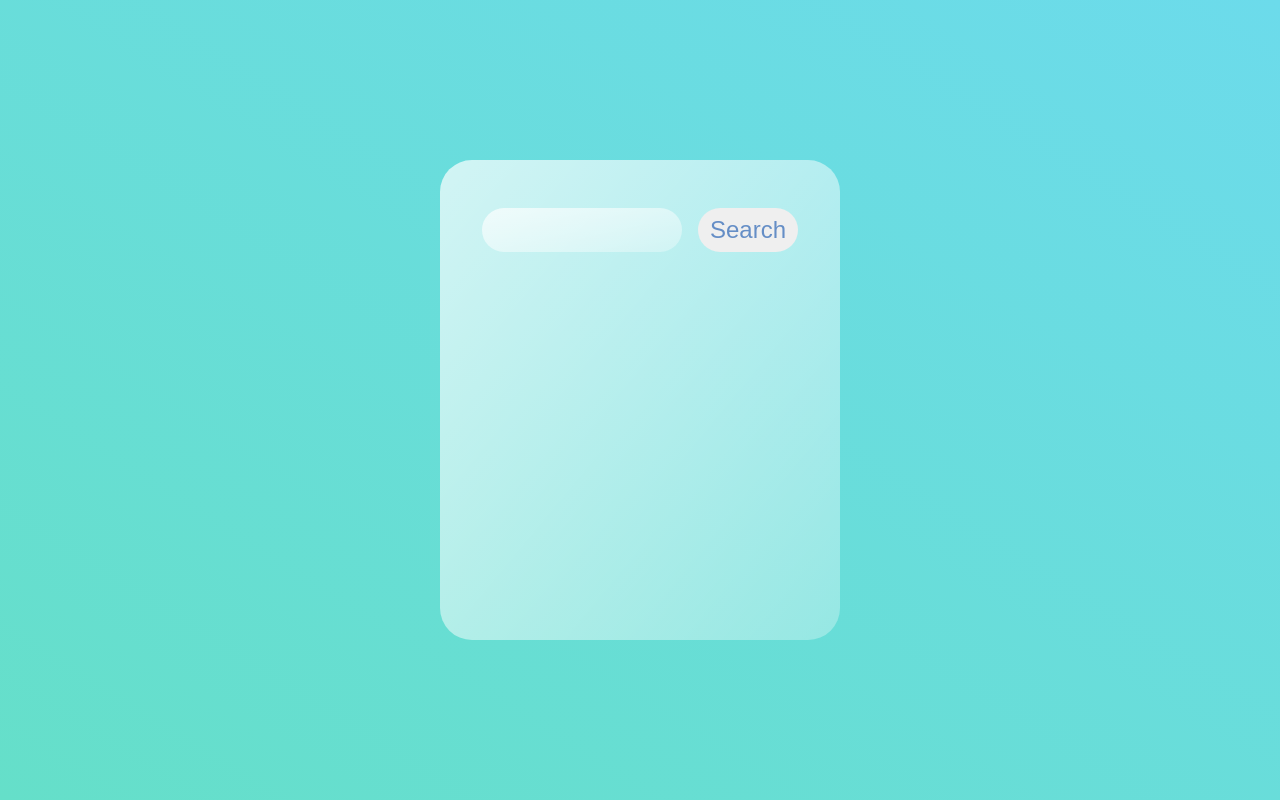
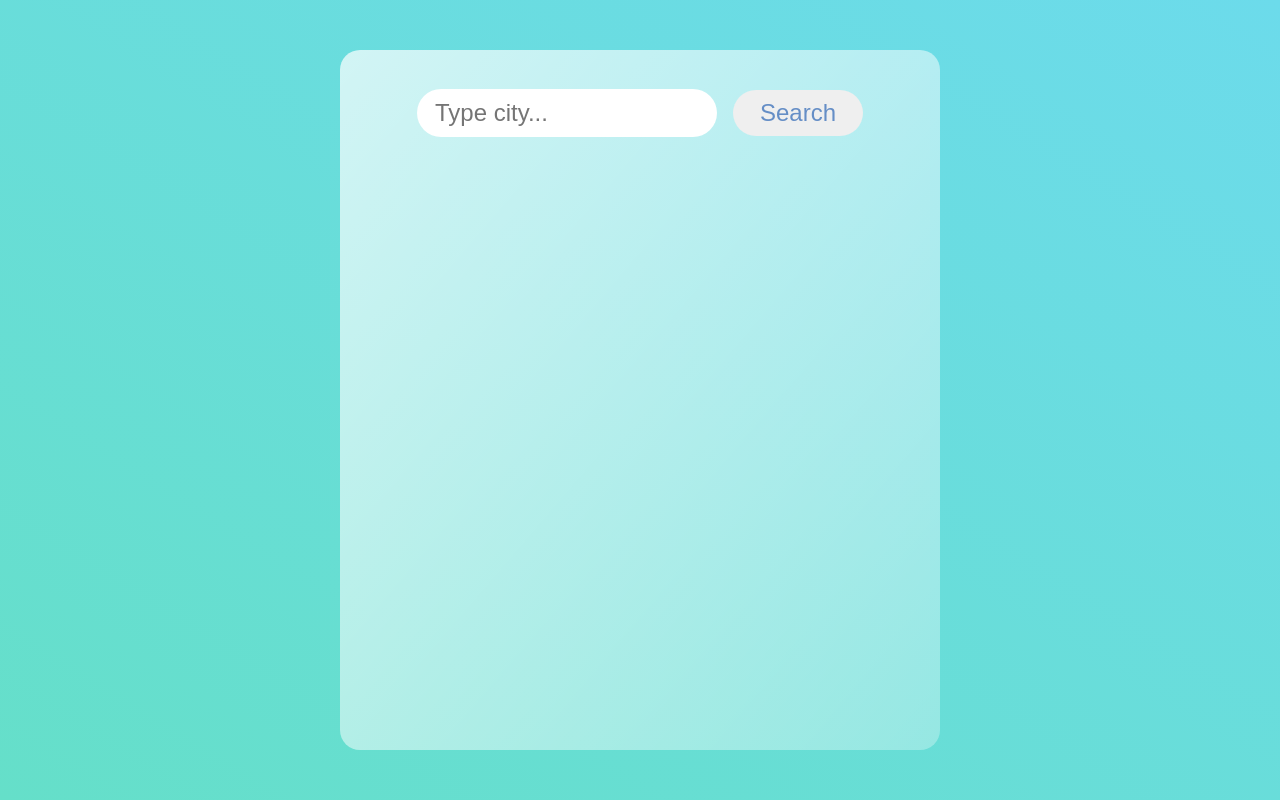
Before and after one commit to SerhiyDemchuk/weather-forecast, a React (Create React App) app: page / in a window 1280 px wide. Built offline with nearby package versions, Linux system fonts and the light colour scheme.

Commit message:
Upded css

```diff
--- a/src/App.css
+++ b/src/App.css
@@ -7,13 +7,17 @@
 }
 
 .App {
-  background: white;
-  min-height: 60vh;
-  width: 50vh;
+  min-width: 600px;
+  min-height: 700px;
   background: linear-gradient(
     to right bottom,
     rgba(255, 255, 255, 0.7),
     rgba(255, 255, 255, 0.3)
     );
-  border-radius: 2rem;
+    border-radius: 20px;
 }
+
+.App:hover {
+  box-shadow: rgba(0, 0, 0, 0.1) 0px 10px 50px;
+  transition: ease .7s all;
+}
--- a/src/components/ShowIcon/ShowIcon.js
+++ b/src/components/ShowIcon/ShowIcon.js
@@ -1,10 +1,10 @@
 import React from 'react';
+import s from './ShowIcon.module.css';
 
 const ShowIcon = ({ weather, ...props }) => {
     return (
-        <div>
-            <div className="description">{weather.description}</div>
-            <div className="main">{weather.main}</div>
+        <div className={s.iconWrap}>
+            <h2 className="description">{weather.description}</h2>
             <img src={`http://openweathermap.org/img/wn/${weather.icon}@2x.png`} alt="" />
         </div>
     )
--- /dev/null
+++ b/src/components/ShowIcon/ShowIcon.module.css
@@ -0,0 +1,14 @@
+.iconWrap {
+    display: flex;
+    text-align: center;
+    justify-content: center;
+    flex-direction: column;
+}
+
+.iconWrap img {
+    justify-content: center;
+    min-height: 150px;
+    max-height: 150px;
+    min-width: 150px;
+    max-width: 150px;
+}
--- a/src/components/ShowMain/ShowMain.js
+++ b/src/components/ShowMain/ShowMain.js
@@ -3,7 +3,7 @@ import s from './ShowMain.module.css';
 
 const ShowMain = ({main, convertTemp, ...props}) => {
     return (
-        <div style={props.hideEls}>
+        <div className={s.mainWrap} style={props.hideEls}>
             <div className={s.temp}>Temperature: {convertTemp(main, 'temp')}</div>
             <div className={s.feelsLike}>Feels like: {convertTemp(main, 'feels_like')}</div>
             <div className={s.tempMin}>Temp min: {convertTemp(main, 'temp_min')}</div>
--- a/src/components/ShowMain/ShowMain.module.css
+++ b/src/components/ShowMain/ShowMain.module.css
@@ -1,3 +1,3 @@
-.temp {
-
+.mainWrap {
+    padding: 0 0 10px 15px;
 }
--- a/src/components/WeatherDisplay/WeatherDisplay.js
+++ b/src/components/WeatherDisplay/WeatherDisplay.js
@@ -3,19 +3,26 @@ import ShowIcon from '../ShowIcon/ShowIcon';
 import ShowMain from '../ShowMain/ShowMain';
 import s from './WeatherDisplay.module.css';
 
-const WeatherDisplay = ({ sys, weather, ...props }) => {
+const WeatherDisplay = ({ sys, weather, convertTime, ...props }) => {
 
     return (
         <div style={props.hideEls}>
             <div className={s.mainInfo}>
                 <h2 className={s.name}>{props.name} {sys.country}</h2>
-            <ShowIcon weather={weather} request={props.request} />
+                <div className={s.iconTemperature}>
+                    <ShowIcon weather={weather} request={props.request} />
+                </div>
             </div>
-            <ShowMain hideEls={props.hideEls} convertTemp={props.convertTemp} main={props.main} />
-            <div className={s.visibility}>Visibility: {props.visibility}</div>
-            <div className={s.timezone}>Timezone: {props.timezone}</div>
-            <div className={s.daytime}>Daytime: {props.daytime}</div>
-            <div className={s.sun}>{sys.sunrise} {sys.sunset}</div>
+            <div className={s.info}>
+                <ShowMain hideEls={props.hideEls} convertTemp={props.convertTemp} main={props.main} />
+                <div className={s.subInfo}>
+                    <div className={s.visibility}>Visibility: {props.visibility}</div>
+                    <div className={s.timezone}>Timezone: {props.timezone}</div>
+                    <div className={s.daytime}>Daytime: {convertTime(props.daytime)}</div>
+                    <div className={s.sunR}>Sunrise: {convertTime(sys.sunrise)}</div>
+                    <div className={s.sunS}>Sunset: {convertTime(sys.sunset)}</div>
+                </div>
+            </div>
 
         </div>
     )
--- a/src/components/WeatherDisplay/WeatherDisplay.module.css
+++ b/src/components/WeatherDisplay/WeatherDisplay.module.css
@@ -5,40 +5,73 @@ h2, p {
 }
 
 .typeInfo {
-  padding-top: 3rem;
+  height: 100px;
+  padding: 50px 0 25px 0;
   display: flex;
   justify-content: center;
+  align-items: center;
 }
 
 .typeInfo input {
-  background: linear-gradient(
-    to right bottom,
-    rgba(255, 255, 255, 0.7),
-    rgba(255, 255, 255, 0.3)
-  );
-  border: none;
+  border: 2px solid transparent;
+  outline: none;
   width: 50%;
-  padding: 0.5rem 0rem 0.5rem 1rem;
-  border-radius: 2rem;
-  font-size: 24px;
+  padding: 8px 16px;
+  border-radius: 32px;
+  font-size: 1.5rem;
   color: #658ec6;
 }
 
+.typeInfo input:focus {
+  border: 2px solid #6ADCE2;
+}
+
+.typeInfo input:hover {
+  box-shadow: rgba(0, 0, 0, 0.1) 0px 10px 50px;
+  transition: ease .5s;
+}
+
 .typeInfo button {
-  margin-left: 1rem;
-  border-radius: 2rem;
-  width: 25%;
-  border: none;
+  outline: none;
+  cursor: pointer;
+  margin-left: 16px;
+  border-radius: 32px;
+  padding: 7px 25px;
+  border: 2px solid transparent;
   color: #658ec6;
   font-size: 24px;
+  transition: ease-in .4s all;
+}
+
+.typeInfo button:hover {
+  box-shadow: rgba(0, 0, 0, 0.116) 0px 10px 50px;
+  background: #6ed9df;
+  color: #fff;
 }
 
 .mainInfo {
   display: flex;
   flex-direction: column;
-  padding-left: 4rem;
+  /* padding-left: 85px; */
 }
 
 .name {
-  padding: 1rem 0 1rem;
+  padding: 25px 0;
+  text-align: center;
+  font-size: 40px;
 }
+
+.showError h1 {
+  color: #658ec6;
+  text-align: center;
+}
+
+.iconTemperature {
+  display: flex;
+  justify-content: center;
+}
+
+.info {
+  display: flex;
+  justify-content: space-around;
+}
--- a/src/components/WeatherDisplay/WeatherDisplayContainer.js
+++ b/src/components/WeatherDisplay/WeatherDisplayContainer.js
@@ -3,6 +3,8 @@ import { getData } from '../../redux/reducer/weatherReducer';
 import { connect } from 'react-redux';
 import WeatherDisplay from './WeatherDisplay';
 import s from './WeatherDisplay.module.css';
+import ShowMain from '../ShowMain/ShowMain';
+import ShowIcon from '../ShowIcon/ShowIcon';
 
 const WeatherDisplayContainer = (props) => {
 
@@ -12,7 +14,7 @@ const WeatherDisplayContainer = (props) => {
         setInpVal(e.target.value);
     }
 
-    let convertTemp = (obj, key) => {
+    const convertTemp = (obj, key) => {
         for (let values in obj) {
             if (values === key) {
                 return Math.round(obj[values] - 273.15)
@@ -20,10 +22,22 @@ const WeatherDisplayContainer = (props) => {
         }
     }
 
+    const convertTime = (obj) => {
+        let seconds = Math.floor((obj / 1000) % 60);
+        let minutes = Math.floor((obj / (1000 * 60)) % 60);
+        let hours = Math.floor((obj / (1000 * 60 * 60)) % 24);
+
+        hours = (hours < 10) ? "0" + hours : hours;
+        minutes = (minutes < 10) ? "0" + minutes : minutes;
+        seconds = (seconds < 10) ? "0" + seconds : seconds;
+
+        return hours + ":" + minutes + ":" + seconds;
+    }
+
     return (
-        <div>
+        <div className={s.showError}>
             <div className={s.typeInfo}>
-                <input onChange={getCity} type="text" />
+                <input placeholder="Type city..." onChange={getCity} type="text" />
                 <button onClick={() => props.getData(inpVal)}>Search</button>
             </div>
             { props.request
@@ -38,9 +52,10 @@ const WeatherDisplayContainer = (props) => {
                         weather={props.weather}
                         convertTemp={convertTemp}
                         main={props.main}
+                        convertTime={convertTime}
                     />
                 </div>
-                : null
+                : <h1>{props.main}</h1>
             }
         </div>
     )
--- a/src/index.css
+++ b/src/index.css
@@ -6,7 +6,7 @@
 
 body {
   font-family: "Poppins", sans-serif;
-  min-height: 100vh;
+  height: 100vh;
   background: linear-gradient(
     to right top,
     #65dfc9,
@@ -14,6 +14,7 @@ body {
   display: flex;
   align-items: center;
   justify-content: center;
+  padding: 100px 0;
 }
 
 code {
```
